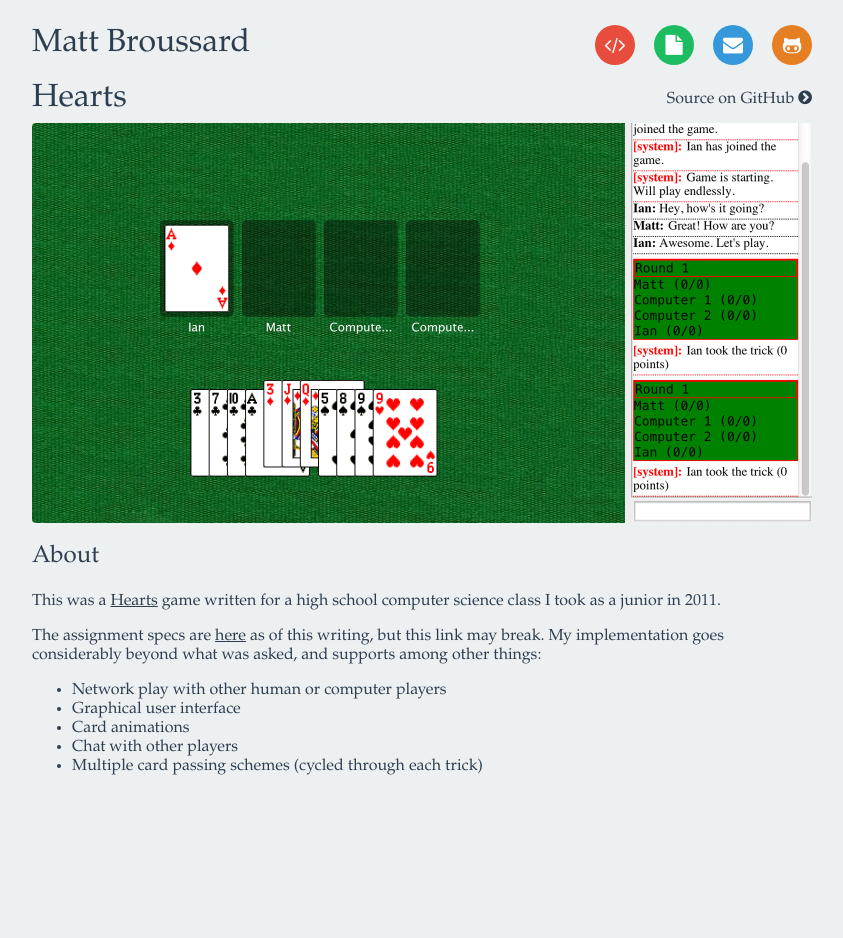
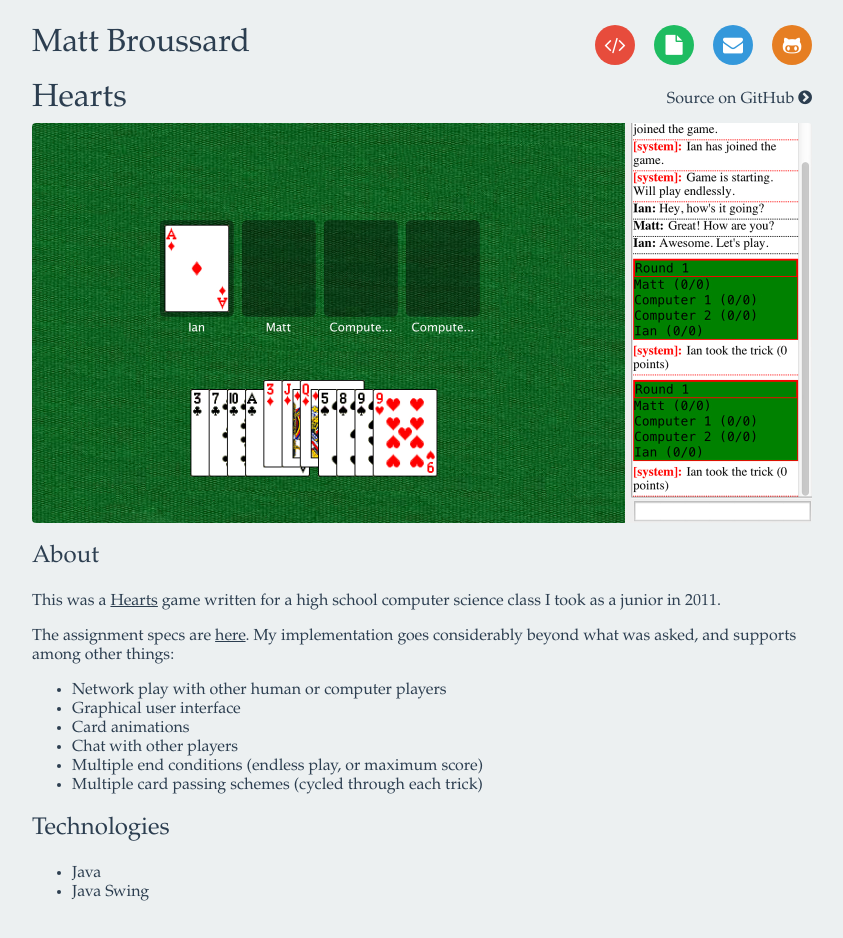
Before and after one commit to mattbroussard/mattbroussard.github.io, a Jekyll site: the page built from hearts/index.md, in a window 1280 px wide. Shown: the whole page, without its empty margins (218-1061 px from the left). Built offline with Jekyll 4.4.1, drawn with Linux system fonts in a browser that asks for light colours; nearby versions of some CDN libraries; comment, search, counter and statistics services are not loaded; before the commit the page ends 900 px from its top, so only the background shows below that.

Commit message:
amend hearts project body copy

```diff
--- a/hearts/index.md
+++ b/hearts/index.md
@@ -12,10 +12,16 @@ links:
 
 This was a [Hearts](http://en.wikipedia.org/wiki/Hearts) game written for a high school computer science class I took as a junior in 2011.
 
-The assignment specs are [here](http://cs.leanderisd.org/current/a/project-hearts.html) as of this writing, but this link may break. My implementation goes considerably beyond what was asked, and supports among other things:
+The assignment specs are [here](http://cs.leanderisd.org/current/a/project-hearts.html). My implementation goes considerably beyond what was asked, and supports among other things:
 
 * Network play with other human or computer players
 * Graphical user interface
 * Card animations
 * Chat with other players
+* Multiple end conditions (endless play, or maximum score)
 * Multiple card passing schemes (cycled through each trick)
+
+## Technologies
+
+* Java
+* Java Swing
```
